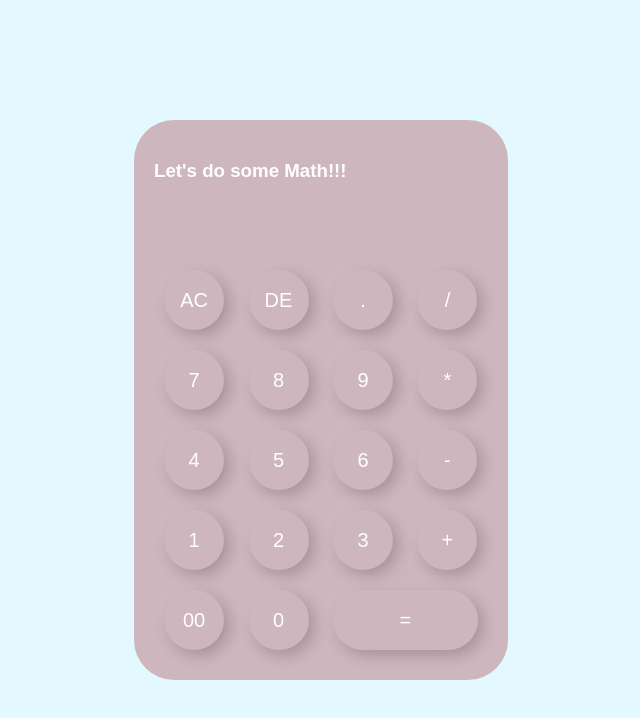
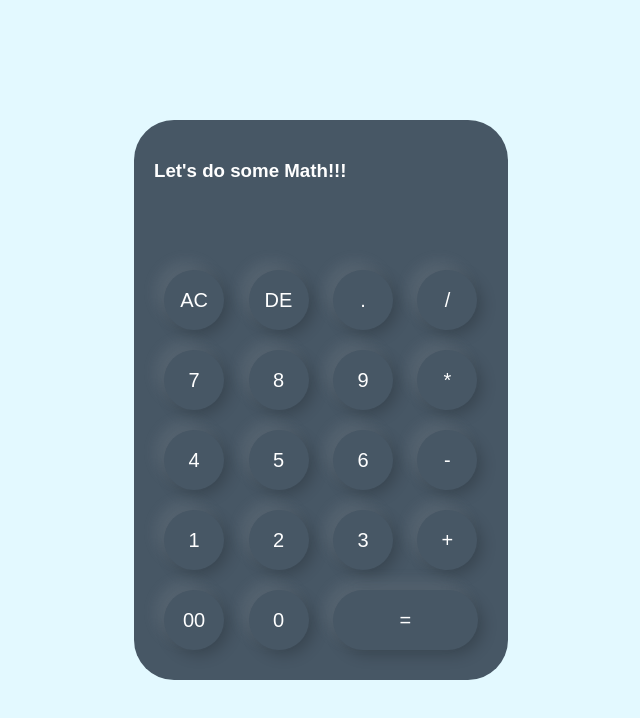
Before and after one commit to anil-kumarbattula/Calculator, a plain HTML site: page index.html in a window 1280 px wide. Shown: the whole page, without its empty margins (319-959 px from the left). Drawn offline with Linux system fonts and the light colour scheme.

Commit message:
code Modified

```diff
--- a/style.css
+++ b/style.css
@@ -15,7 +15,7 @@
 }
 
 .calculator{
-    background: #cdb6bd;
+    background: #475765;
     padding: 20px;
     border-radius: 40px;
 }
```
